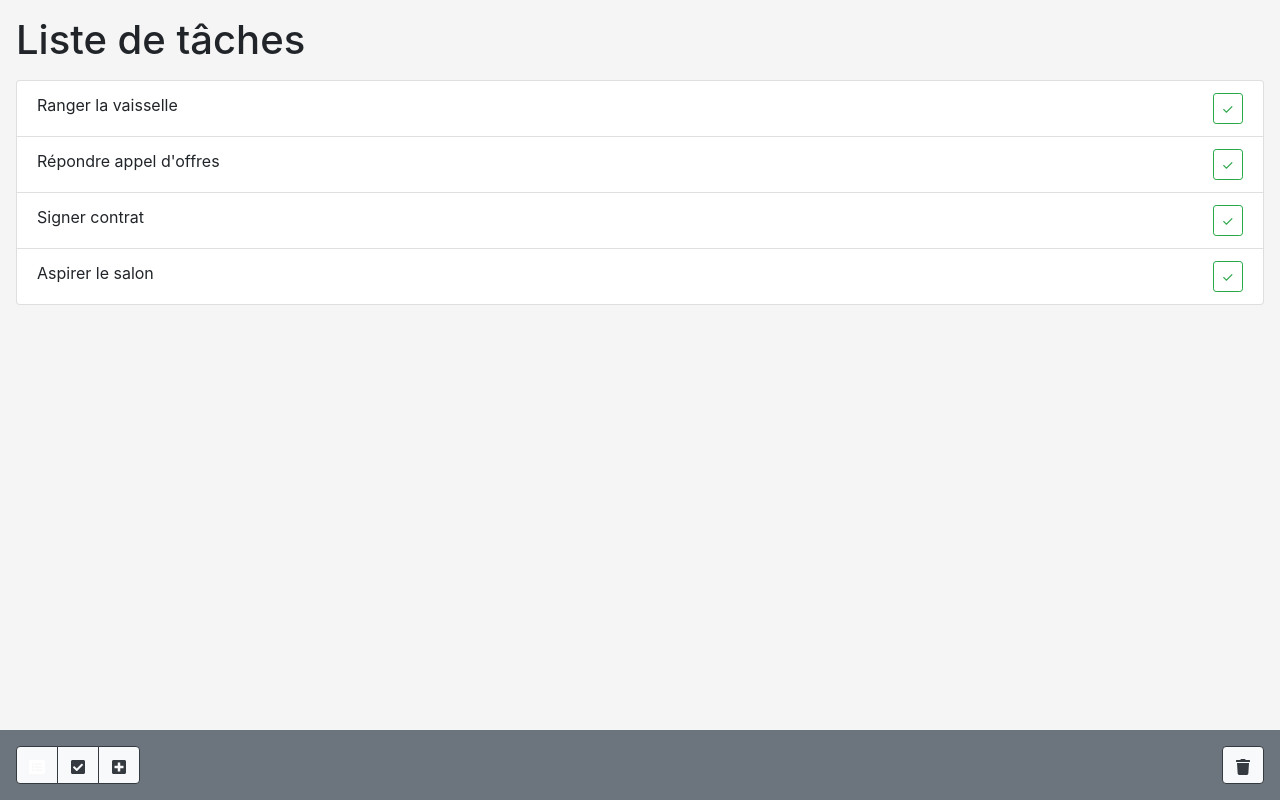
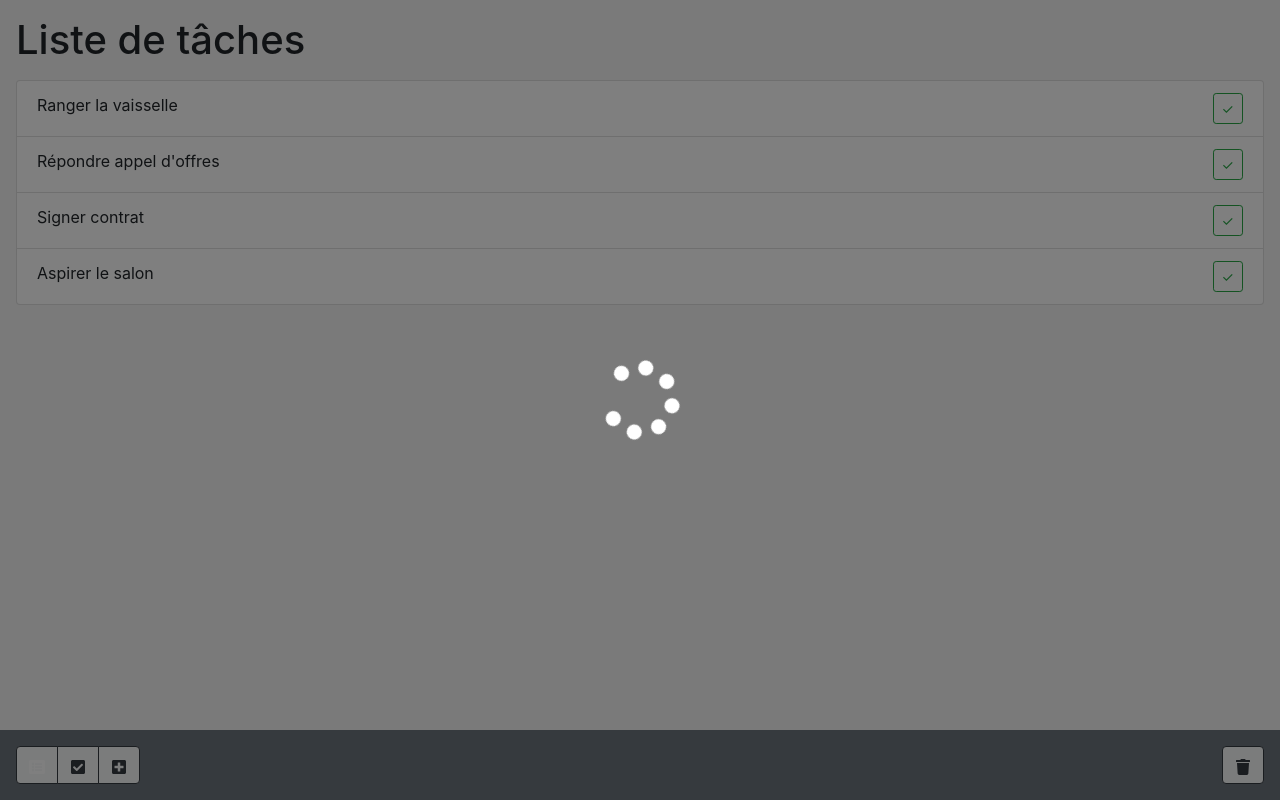
Before and after one commit to johnnyyvard/Creation-d-une-application-React, a React (Create React App) app: page / in a window 1280 px wide. Built offline with nearby package versions, Linux system fonts and the light colour scheme.

Commit message:
Création du composant react-fetching-library

```diff
--- a/src/components/App.js
+++ b/src/components/App.js
@@ -5,11 +5,13 @@ import { BrowserRouter, Switch, Route } from 'react-router-dom'
 import AddTask from './AddTask';
 import initialData from '../initialData';
 import uniqueid from 'uniqueid'
+import Fetching from './Fetching'
 
 class App extends React.Component {
 
     state = {
-        tasks: initialData
+        tasks: initialData,
+        fetching: true
     }
 
     onToggleCompleted = (taskId) => {
@@ -68,6 +70,7 @@ class App extends React.Component {
 
         return (
             <section id="todo">
+                {this.state.fetching? <Fetching /> : null}
                 <BrowserRouter>
                     <Switch>
                         <Route path="/add-task" render={(props) => <AddTask {...props} onAddTask={this.onAddTask} />} />
--- /dev/null
+++ b/src/components/Fetching.js
@@ -0,0 +1,10 @@
+import React from 'react'
+import { FaSpinner } from 'react-icons/fa'
+
+const Fetching = () => (
+    <div className="fetching">
+        <FaSpinner className="spinner" />
+    </div>
+)
+
+export default Fetching
```
Also changed, not shown: 1 other file (tests, documents, lock files or other folders).
